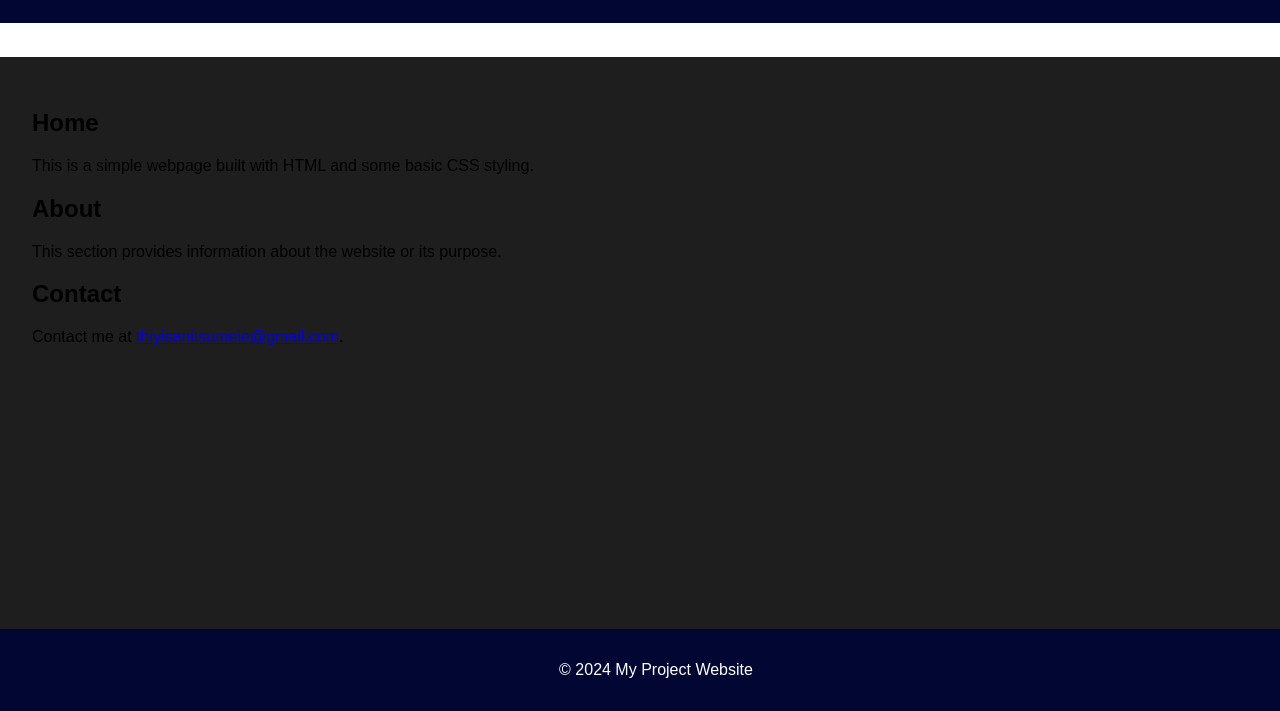
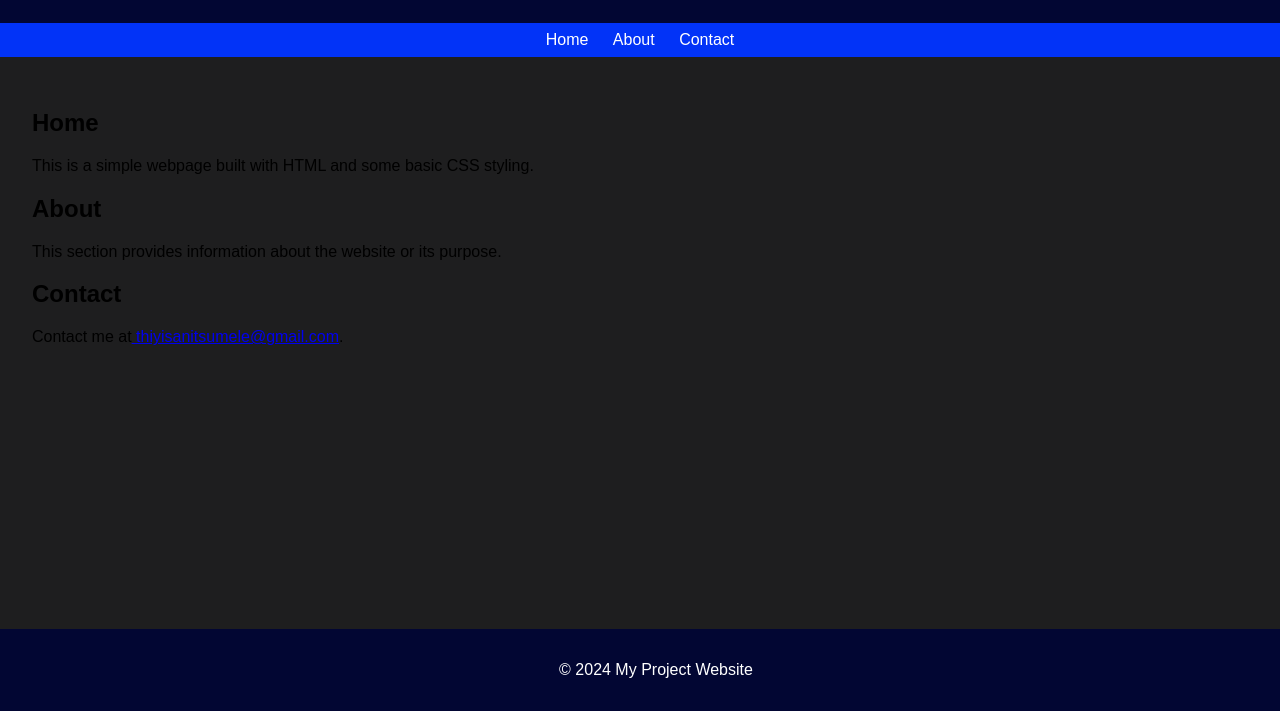
Before and after one commit to Tsakhani/mywebsite, a plain HTML site: page index.html in a window 1280 px wide. Shown: the part 89-800 px from the top of the page. Drawn offline with Linux system fonts and the light colour scheme.

Commit message:
Update index.html

```diff
--- a/index.html
+++ b/index.html
@@ -18,7 +18,7 @@
             text-align: center;
         }
         nav {
-            background-color: #ffffff;
+            background-color: #0233f7;
             color: white;
             padding: 0.5rem;
             text-align: center;
```
